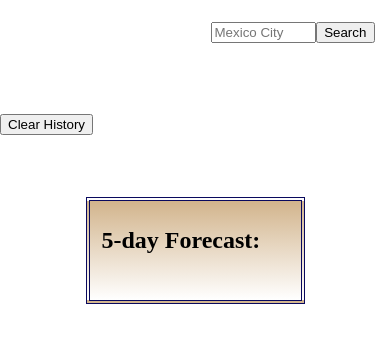
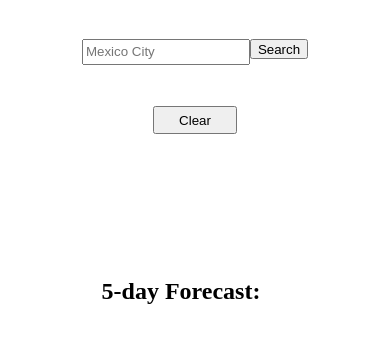
Before and after one commit to gwentzel26/HW6-WeatherDashboard, a website: page index.html in a window 390 px wide. Shown: the part 108-450 px from the top of the page. Drawn offline with nearby package versions, Linux system fonts and the light colour scheme; no server answers.

Commit message:
responsive

```diff
--- a/Assets/script.js
+++ b/Assets/script.js
@@ -159,7 +159,7 @@ function oneDayCall(lat, lon, fiveDayArr) {
         currentDiv.setAttribute("class", "card");
 
         currentDiv.innerHTML =  `
-        <h2 id="cityHeader">${cityName} </h2>
+        <h2 id="cityHeader">The weather in ${cityName} today is</h2>
         <h3 id="todayDate" >Date: ${today} </h3>
 <ul id = currentList>
     <li>Temperature: ${Math.round((currentData.temp - 273.15)*(9/5)+32) }°F</li>
--- a/Assets/style.css
+++ b/Assets/style.css
@@ -32,17 +32,52 @@ h2 {
 }
 
 .card {
+    display: flex;
     border: 4px blue;
     background-image: linear-gradient(tan, white);
-    height: 100%;
+    height: 80%;
     padding: 8px;
+    flex-direction: column;
+    overflow: auto;
+
+}
+#currentList {
+    height: 60%;
+}
+#cityHeader {
+
+}
+#todayDate {
+
+}
+#clearBtn {
+    display: flex;
+    flex-direction: row;
+    width: 100%;
+    height: 25%;
+    justify-content: center;
+
+}
+#clearHistory {
+    width: 84px;
+    height: 28px;
+    margin-top: 4px;
+}
+#searchHistory {
+
 }
 /* background image */
 .homeImage {
     background: url(../starryNight.png);
     background-size: cover;
 }
-
+#listContainer {
+    display: flex;
+    flex-direction: column-reverse;
+    justify-content: center;
+    height: 75%;
+    align-items: center;
+}
 #mainContent {
     height: 85%;
     width: 100%;
@@ -57,8 +92,8 @@ h2 {
 }
 
 #userSearch {
-height: 30%;
-width: 50%;
+height: 20px;
+width: 160px;
 padding: 2;
 }
 #searchText {
@@ -69,16 +104,25 @@ padding: 2;
     align-items: center;
 }
 #searchBtn {
-    height: 30%;
-    width: 30%;
+    height: 20px;
+    width: 60px;
+}
+
+#searchList {
+    display: flex;
+    flex-direction: column;
+    justify-content: center;
+    align-items: center;
 }
 #recentSearches {
     width: 100%;
     height: 80%;
+    display: flex;
+    flex-direction: column;
 }
 #searchNav {
     display: flex;
-    flex-direction: row;
+    flex-direction: column;
     justify-content: center;
     align-items: center;
     width: 100%;
@@ -90,17 +134,18 @@ padding: 2;
 #forecastDates {
 
 }
-#forecast {
+.forecast {
     display: flex;
-    width: 50%;
-    height: 70%;
+    width: 100%;
+    height: 20%;
     flex-direction: column;
     justify-content: center;
     align-content: center;
     overflow: auto;
     background-image: linear-gradient(tan, white);
-    padding: .5rem;
+    padding: .5rem 2rem;
     border: 4px double rgb(9, 9, 94);
+    margin-top: 2rem;
 }
 #returnContainer {
     display: flex;
@@ -125,6 +170,9 @@ padding: 2;
 }
 
 #todayCityData {
-    width: 40%;
+    display: flex;
+    width: 100%;
     height: 30%;
+    justify-content: center;
+    align-items: center;
 }
--- a/index.html
+++ b/index.html
@@ -26,9 +26,14 @@
       </div>
       </div>
       <div id="recentSearches">
-        <h2 id="searchHistory">Search History:</h2>
+        <div id="clearBtn">
+
+            <h2 id="searchHistory" >Search History:</h2>
+        </div>
+       <div id="listContainer">
         <ul id="searchList"></ul>
-        <button id="clearHistory">Clear History</button>
+        <button id="clearHistory" >Clear</button>
+      </div>
       </div>
 
     </div>
```
